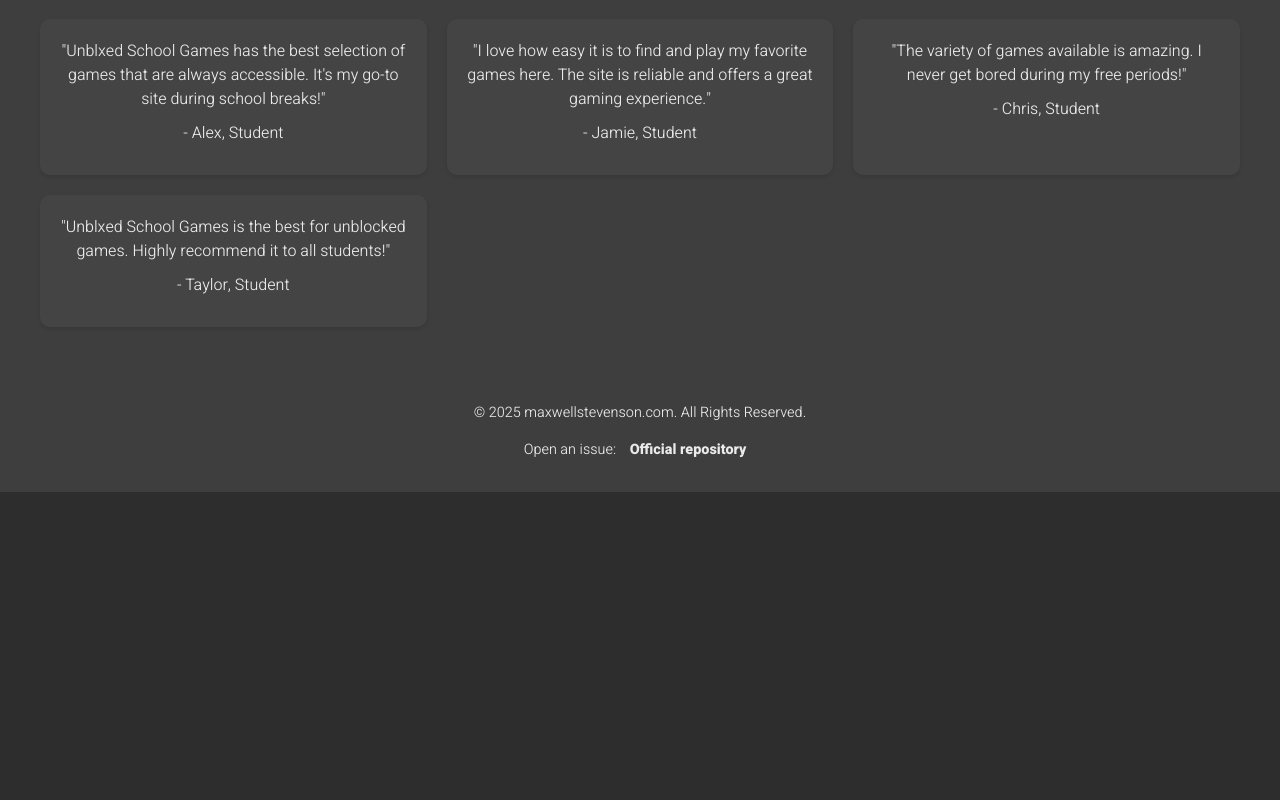
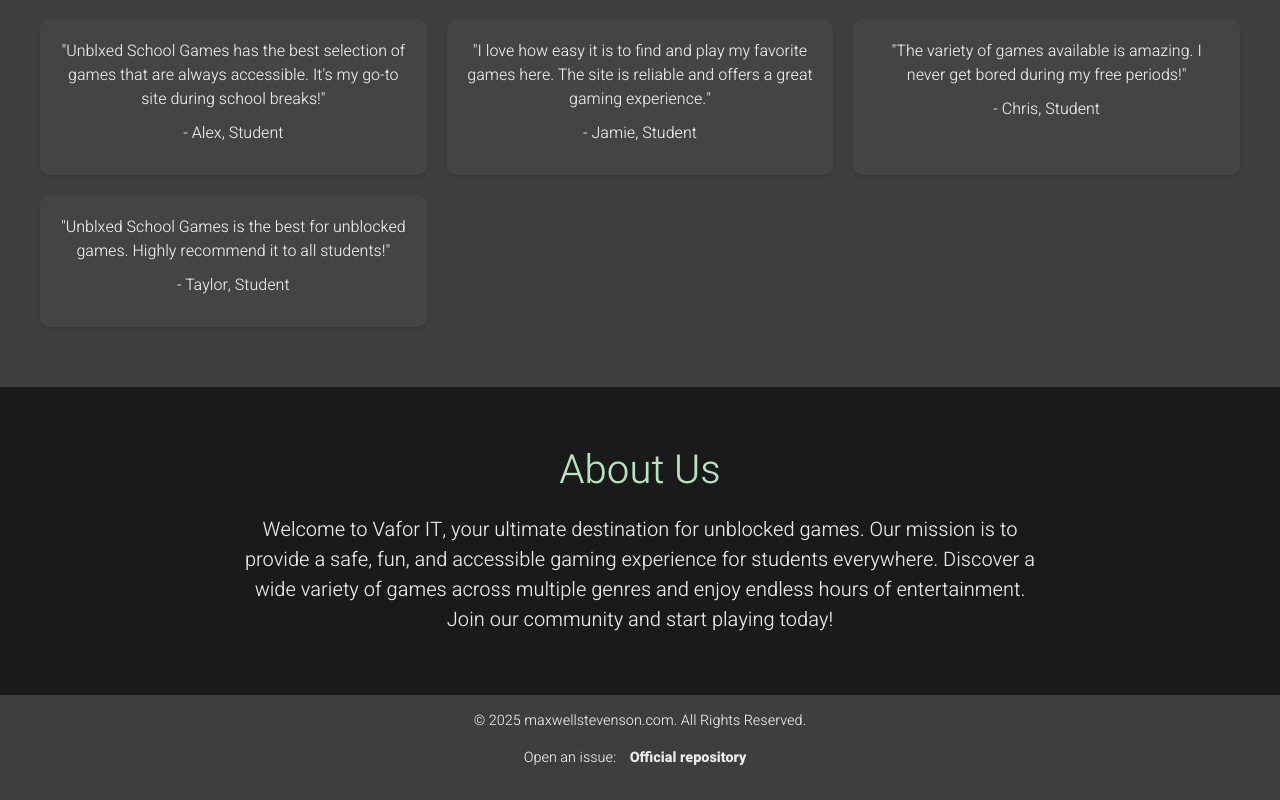
Before and after one commit to ph4xus/battery, a plain HTML site: page index.html in a window 1280 px wide. Shown: the part 857-1657 px from the top of the page. Before the commit the page ends 1349 px from the top, so only its background shows below. Drawn offline with nearby package versions, Linux system fonts and the light colour scheme.

Commit message:
Update index.html

```diff
--- a/index.html
+++ b/index.html
@@ -10,6 +10,7 @@
     <link rel="stylesheet" href="https://cdnjs.cloudflare.com/ajax/libs/font-awesome/4.7.0/css/font-awesome.min.css">
     <link href="https://cdn.jsdelivr.net/npm/bootstrap@5.3.0-alpha1/dist/css/bootstrap.min.css" rel="stylesheet" integrity="sha384-GLhlTQ8iRABdZLl6O3oVMWSktQOp6b7In1Zl3/Jr59b6EGGoI1aFkw7cmDA6j6gD" crossorigin="anonymous">
     <style>
+        /* Existing styles */
         * {
             margin: 0;
             padding: 0;
@@ -176,6 +177,25 @@
         .footer p {
             font-size: 0.9rem;
         }
+
+        /* New About Us Section Styles */
+        .about-section {
+            background-color: #1a1a1a;
+            padding: 60px 20px;
+            text-align: center;
+        }
+        .about-section h2 {
+            color: #b7e1c0;
+            font-size: 2.5rem;
+            margin-bottom: 20px;
+        }
+        .about-section p {
+            color: #eaeaea;
+            font-size: 1.25rem;
+            margin-bottom: 30px;
+            max-width: 800px;
+            margin: 0 auto;
+        }
     </style>
 </head>
 <body>
@@ -219,6 +239,13 @@
             </div>
         </div>
     </section>
+
+    <!-- New About Us Section -->
+    <section class="about-section" id="about">
+        <h2>About Us</h2>
+        <p>Welcome to Vafor IT, your ultimate destination for unblocked games. Our mission is to provide a safe, fun, and accessible gaming experience for students everywhere. Discover a wide variety of games across multiple genres and enjoy endless hours of entertainment. Join our community and start playing today!</p>
+    </section>
+
     <footer class="footer">
         <p>© 2025 maxwellstevenson.com. All Rights Reserved.</p>
         <p>Open an issue: <a href="https://github.com/v4for/v4for.github.io">Official repository</a></p>
```
